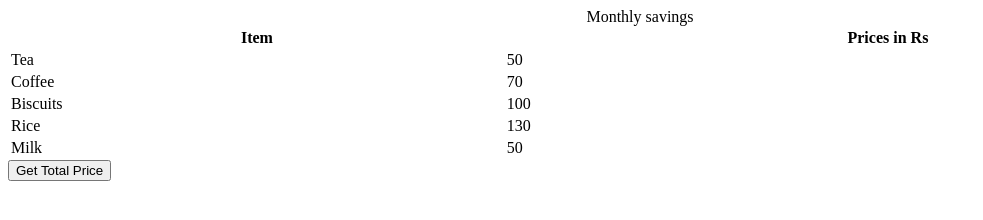
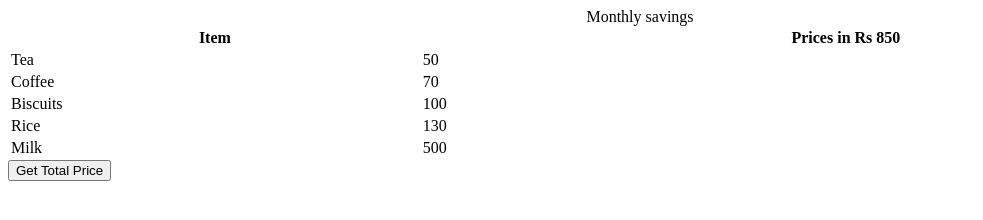
Before and after one commit to acciojob/grofers-checkout-vijay-sankar-pamidimarri, a website: page main.html in a window 1280 px wide. Both pictures are taken after a click on the button "Get Total Price". Shown: the whole page, without its empty margins (0-983 px from the left). Drawn offline with Linux system fonts and the light colour scheme.

Commit message:
created a submission

```diff
--- a/main.html
+++ b/main.html
@@ -14,7 +14,7 @@
     </caption>
     <tr>
       <th>Item</th>
-      <th>Prices in Rs</th>
+      <th>Prices in Rs <span id="val">0</span></th>
     </tr>
     <tr>
       <td class="item">Tea</td>
@@ -34,7 +34,7 @@
     </tr>
     <tr>
       <td class="item">Milk</td>
-      <td class="price">50</td>
+      <td class="price">500</td>
     </tr>
   </table>
     <script type="text/javascript" src="./script.js">
--- a/script.js
+++ b/script.js
@@ -4,7 +4,13 @@ document.body.appendChild(getSumBtn);
 
 const getSum = () => {
 //Add your code here
-
+	let arrval=document.getElementsByClassName("price");
+let ct=0;
+for(let i=0;i<arrval.length;i++){
+	ct+=parseFloat(arrval[i].textContent || 0);
+}
+	console.log(ct);
+document.querySelector("#val").textContent=ct;
 };
 
 getSumBtn.addEventListener("click", getSum);
```
